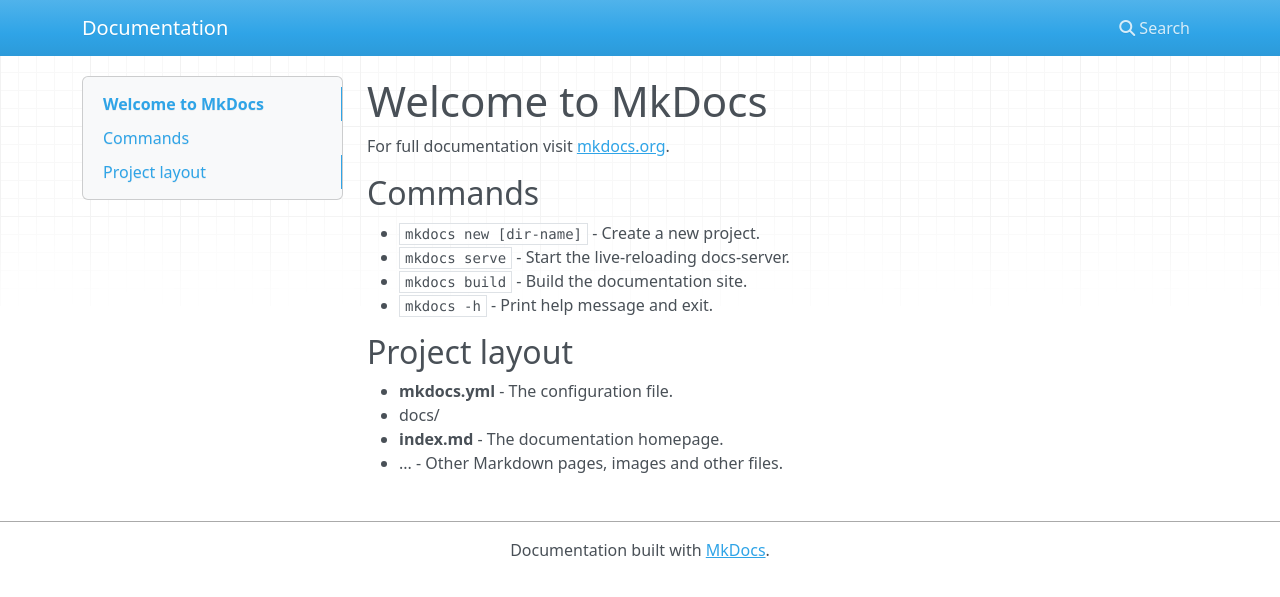
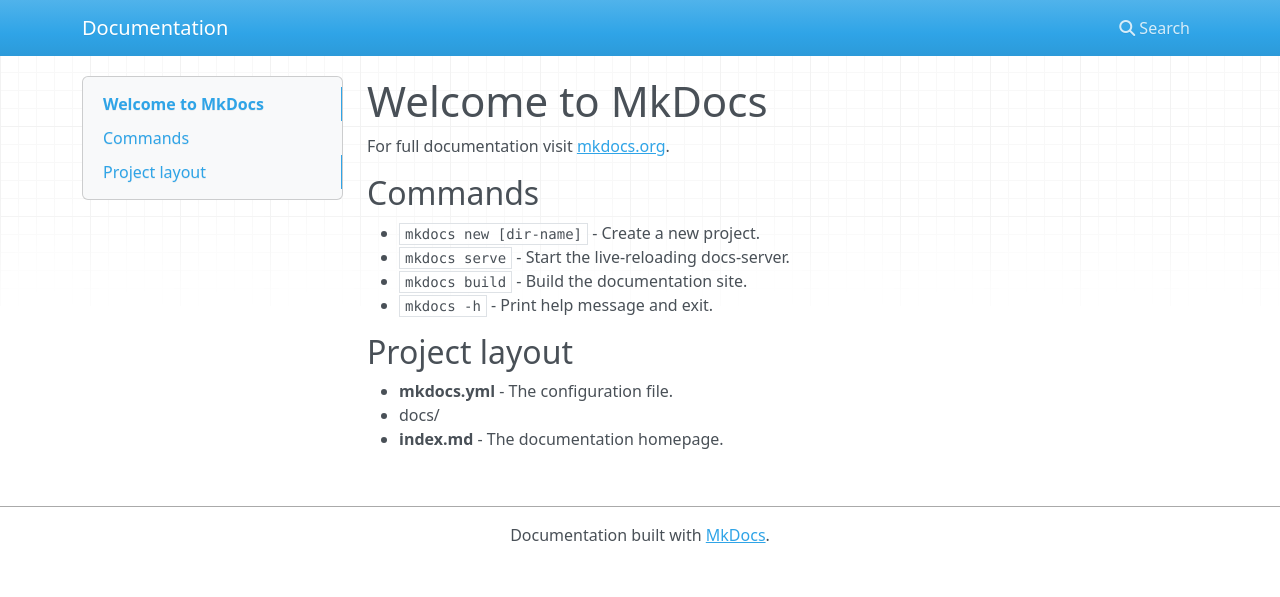
Before and after one commit to dwtorres/dwtorres.github.io, an MkDocs documentation site: the page built from docs/index.md, in a window 1280 px wide. Shown: the top 597 px of the page. Built offline with MkDocs 1.6.1, drawn with Linux system fonts in a browser that asks for light colours; nearby versions of some CDN libraries.

Commit message:
Update index.md

```diff
--- a/docs/index.md
+++ b/docs/index.md
@@ -14,4 +14,3 @@ For full documentation visit [mkdocs.org](https://www.mkdocs.org).
 - **mkdocs.yml**  - The configuration file.
 - docs/
   - **index.md**  - The documentation homepage.
-  - ...           - Other Markdown pages, images and other files.
```
